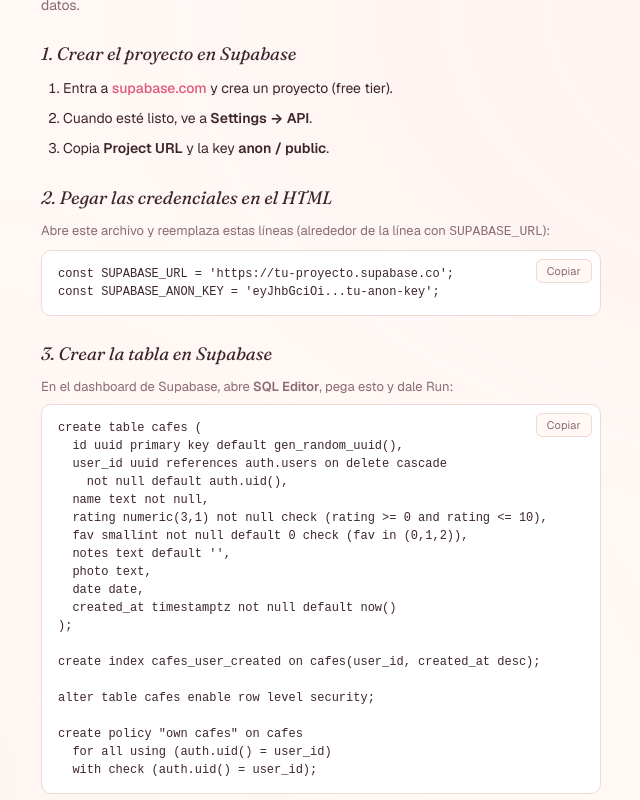
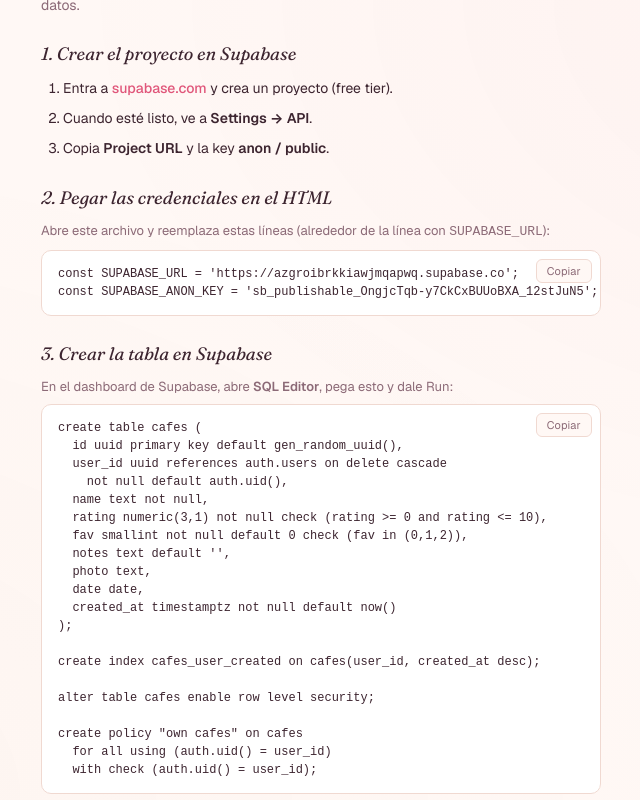
Before and after one commit to JordanCollao/DiarioMayi, a plain HTML site: page index.html in a window 1280 px wide. Shown: the whole page, without its empty margins (319-959 px from the left). Drawn offline with nearby package versions, Linux system fonts and the light colour scheme.

Commit message:
Add files via upload

```diff
--- a/index.html
+++ b/index.html
@@ -985,8 +985,8 @@
     <p style="font-size: 13px; color: var(--ink-soft); margin-bottom: 4px;">Abre este archivo y reemplaza estas líneas (alrededor de la línea con <code>SUPABASE_URL</code>):</p>
     <div class="code-block">
       <button class="copy-btn" data-copy="creds">Copiar</button>
-      <pre id="codeCreds">const SUPABASE_URL = 'https://tu-proyecto.supabase.co';
-const SUPABASE_ANON_KEY = 'eyJhbGciOi...tu-anon-key';</pre>
+      <pre id="codeCreds">const SUPABASE_URL = 'https://azgroibrkkiawjmqapwq.supabase.co';
+const SUPABASE_ANON_KEY = 'sb_publishable_OngjcTqb-y7CkCxBUUoBXA_12stJuN5';</pre>
     </div>
 
     <h3>3. Crear la tabla en Supabase</h3>
```
